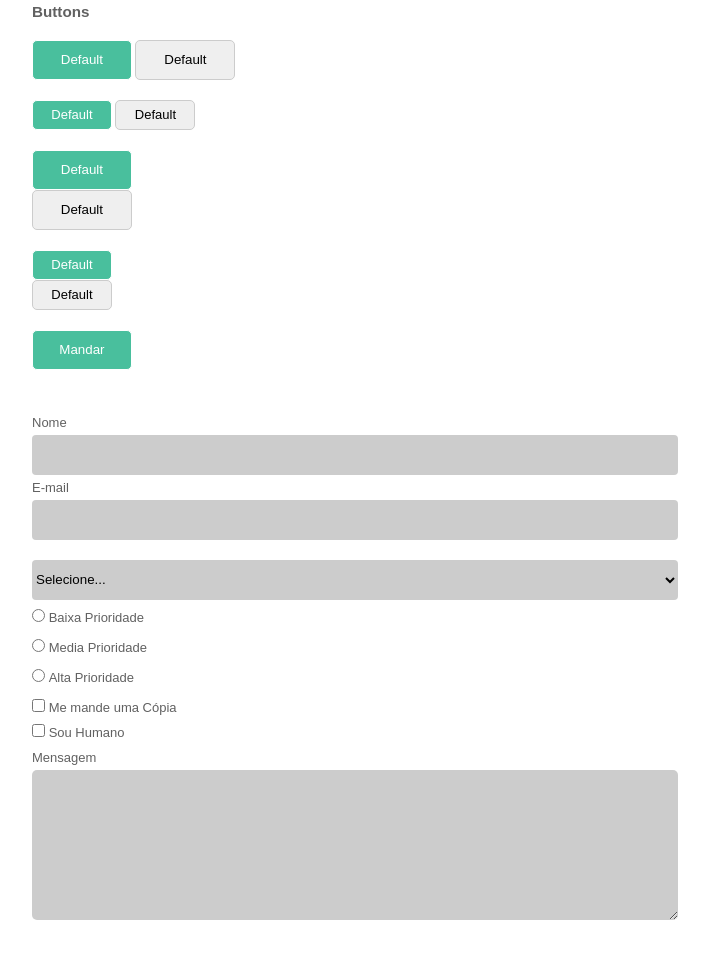
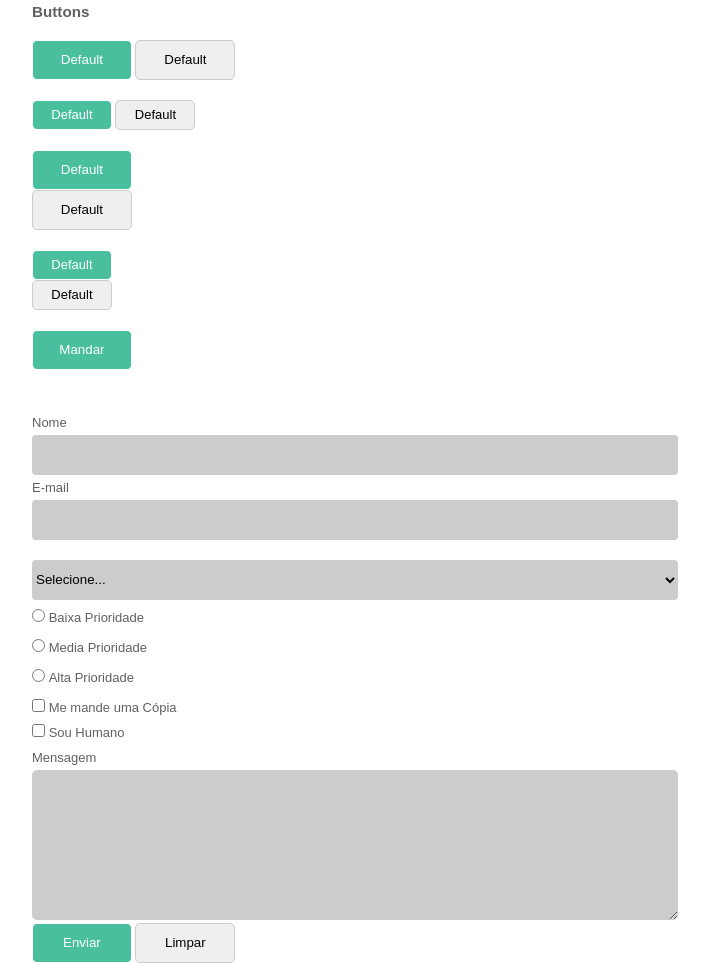
Before and after one commit to isaccsz/StrataProject, a plain HTML site: page index.html in a window 1280 px wide. Shown: the part 3914-4877 px from the top of the page, without its empty margins (456-1165 px from the left). Before the commit the page ends 4837 px from the top, so only its background shows below. Drawn offline with Linux system fonts and the light colour scheme.

Commit message:
Daily Commit

```diff
--- a/index.html
+++ b/index.html
@@ -344,6 +344,9 @@
 
                         <label for="mensagens">Mensagem</label>
                         <textarea name="mensagens" id="mensagens" cols="30" rows="10"></textarea>
+
+                        <input type="submit" class="grandeVerde" value="Enviar">
+                        <input type="submit" class="grandeBranco" value="Limpar">
                     </fieldset>
                 </form>
             </section>
```
